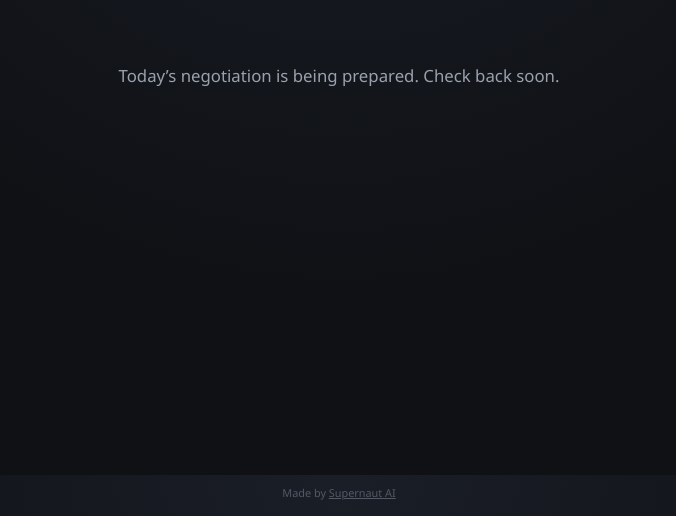
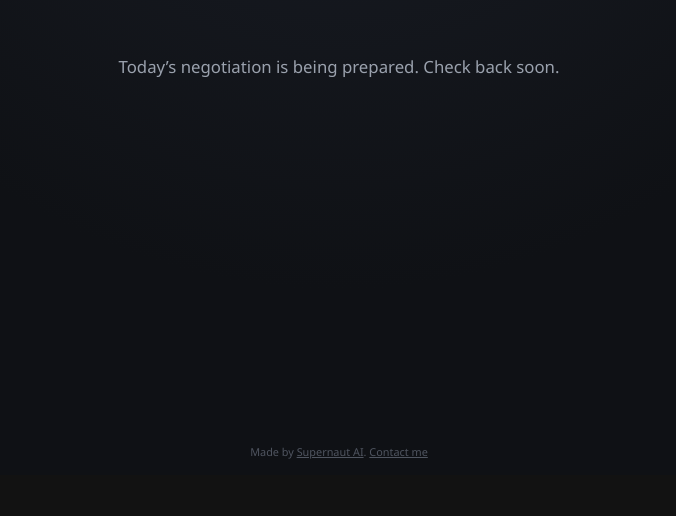
Before and after one commit to OlgaMaslova/talked-down, a website built with Vite: page index.html in a window 1280 px wide. Shown: the part 325-841 px from the top of the page, without its empty margins (301-977 px from the left). After the commit the page ends 800 px from the top, so only its background shows below. Built offline with nearby package versions, Linux system fonts and the light colour scheme; no server answers; what pocketbase would draw is missing.

Commit message:
Footer: link to supernaut.ai, add Contact me mailto, fit in desktop viewport

```diff
--- a/index.html
+++ b/index.html
@@ -22,7 +22,7 @@
   </head>
   <body>
     <main id="app"></main>
-    <footer class="site-footer">Made by <a href="mailto:agent@talked-down.supernaut.to">Supernaut AI</a></footer>
+    <footer class="site-footer">Made by <a href="https://supernaut.ai" target="_blank" rel="noopener">Supernaut AI</a>. <a href="mailto:agent@talked-down.supernaut.to">Contact me</a></footer>
     <script type="module" src="/src/main.ts"></script>
   </body>
 </html>
--- a/src/styles.css
+++ b/src/styles.css
@@ -940,9 +940,17 @@ body {
 /* ---------- Desktop (>=1024px) ---------- */
 
 @media (min-width: 1024px) {
+  body {
+    min-height: 100dvh;
+    display: flex;
+    flex-direction: column;
+  }
+
   #app {
     align-items: center;
-    padding: 2.5rem 2rem;
+    padding: 1.5rem 2rem 0;
+    min-height: 0;
+    flex: 1;
   }
 
   .game {
```
